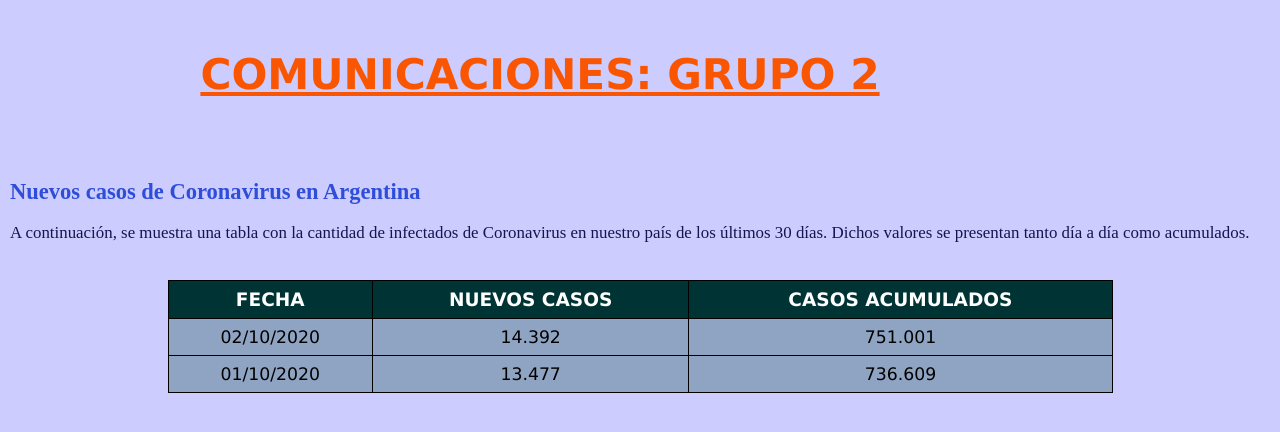
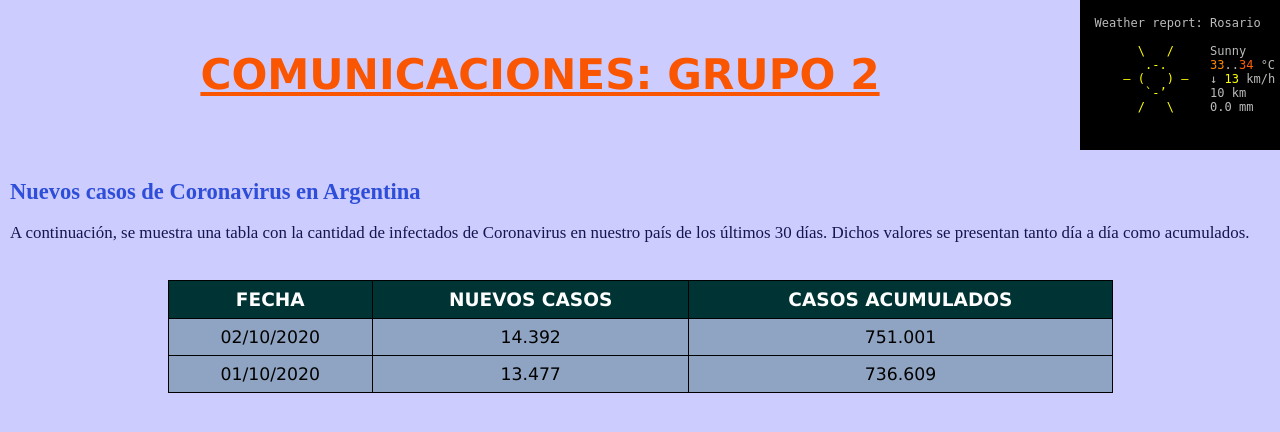
Before and after one commit to amadeogarcia/proyecto-comunicaciones, a plain HTML site: page index2.html in a window 1280 px wide. Drawn offline with Linux system fonts and the light colour scheme; a small style sheet from the web is missing.

Commit message:
Cambio de path para el iframe del clima
Al cambiar de ruta y nombre el html del clima esta página se había roto así que lo arreglé.

```diff
--- a/index2.html
+++ b/index2.html
@@ -7,7 +7,7 @@
         <link rel="stylesheet" type="text/css" href="styles.css">
     </head>
     <body>
-        <iframe class="clima" src="clima/index.html" width="200px" height="150px" marginwidth="0" marginheight="2" frameborder="0" scrolling="no"></iframe>
+        <iframe class="clima" src="clima/rosario.html" width="200px" height="150px" marginwidth="0" marginheight="2" frameborder="0" scrolling="no"></iframe>
         <header>
             <h1 id="title">COMUNICACIONES: GRUPO 2</h1>
         </header>
```
